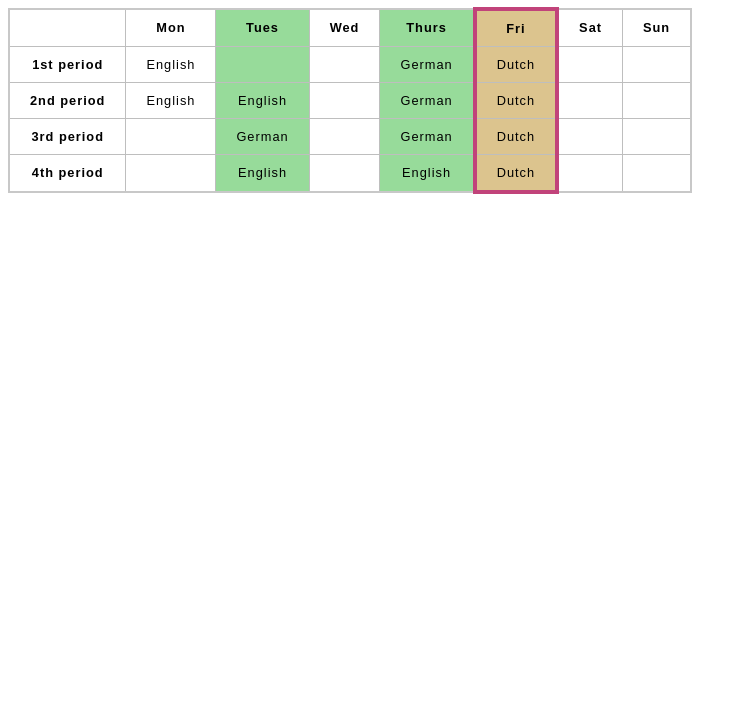
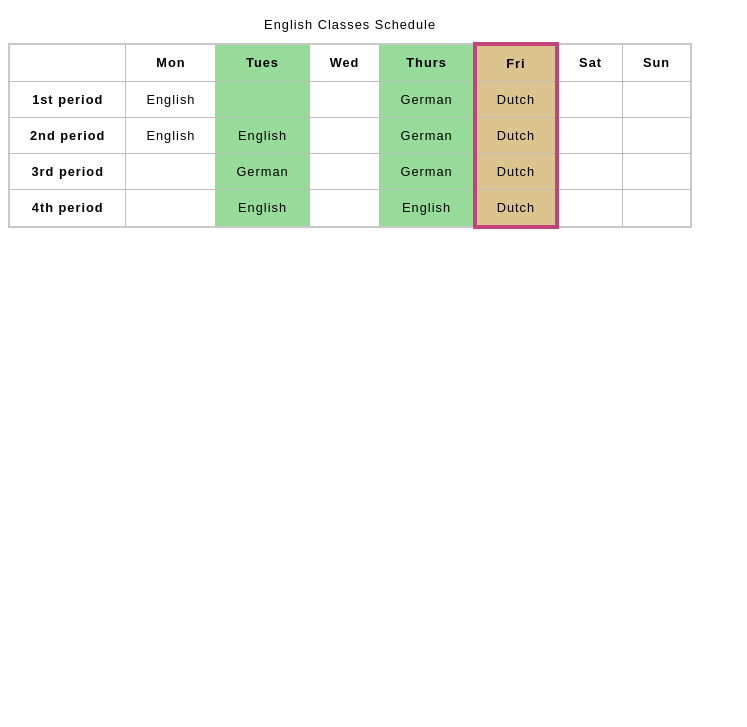
Before and after one commit to hacdieu3979/mdnWeb, a plain HTML site: page htmlTable/timetable.html in a window 1280 px wide. Shown: the part 73-800 px from the top of the page, without its empty margins (0-747 px from the left). Drawn offline with Linux system fonts and the light colour scheme.

Commit message:
Modifiled some code

```diff
--- a/htmlTable/timetable.html
+++ b/htmlTable/timetable.html
@@ -34,6 +34,7 @@
         <h1>School timetable</h1>
 
         <table>
+            <caption>English Classes Schedule</caption>
             <colgroup>
                 <col span="2" />
                 <col style="background-color: #97DB9A"/>
```
